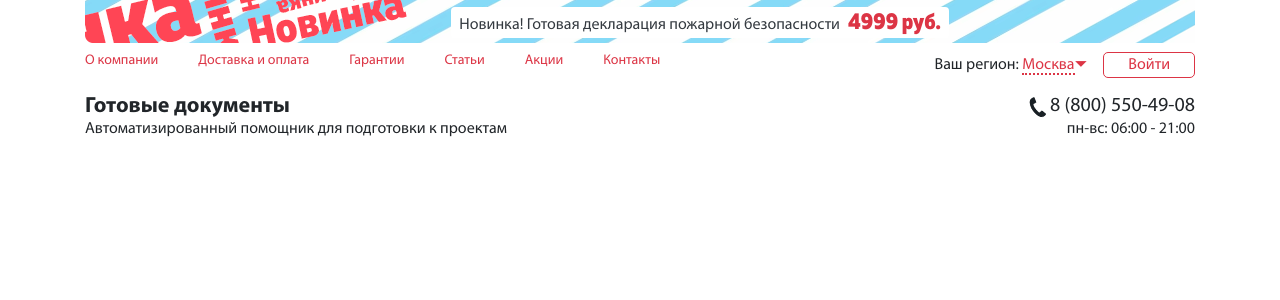
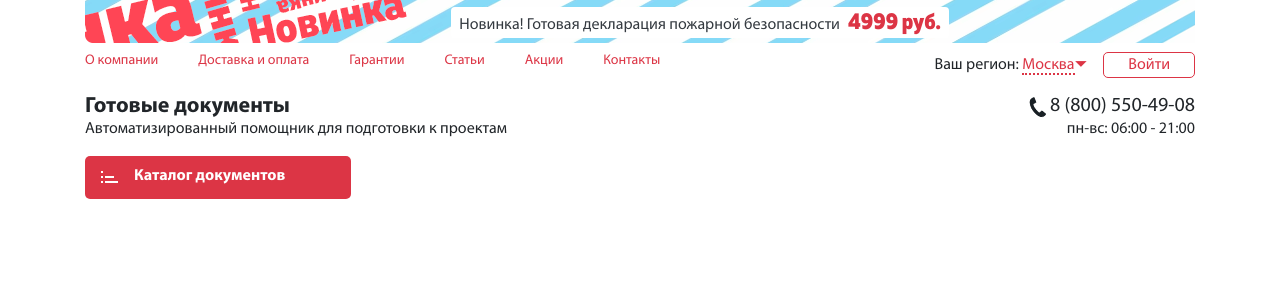
Before and after one commit to pmaks1985/new-gotdoc, a PHP site: page / in a window 1280 px wide. Shown: the top 300 px of the page. Run offline with PHP 8.4, Linux system fonts and the light colour scheme.

Commit message:
сделал кнопку Каталог

```diff
--- a/css/main.css
+++ b/css/main.css
@@ -128,4 +128,27 @@ body {
   font-weight: 400;
   color: #212529;
 }
+
+.catalog_btn {
+  width: 266px;
+  height: 43px;
+  background-color: #dc3545;
+  border-radius: 5px;
+}
+
+.catalog_btn_link {
+  font-family: MyriadPro-Bold_0;
+  font-size: 16px;
+  line-height: 1.2;
+  font-weight: 700;
+  color: #ffffff;
+}
+
+.catalog_btn_link:hover {
+  color: #ffffff;
+}
+
+.catalog_btn:hover {
+  background-color: #EE6673;
+}
 /*# sourceMappingURL=main.css.map */
--- a/css/main.scss
+++ b/css/main.scss
@@ -140,3 +140,26 @@ body {
     font-weight: 400;
     color: #212529;
 }
+
+.catalog_btn {
+    width: 266px;
+    height: 43px;
+    background-color: #dc3545;
+    border-radius: 5px;
+}
+
+.catalog_btn_link {
+    font-family: MyriadPro-Bold_0;
+    font-size: 16px;
+    line-height: 1.2;
+    font-weight: 700;
+    color: #ffffff;
+}
+
+.catalog_btn_link:hover {
+    color: #ffffff;
+}
+
+.catalog_btn:hover {
+    background-color: #EE6673;
+}
--- a/index.html
+++ b/index.html
@@ -73,6 +73,20 @@
                 </div>
 
             </div>
+            <div class="d-flex justify-content-between mt-3">
+                <div>
+                    <a class="catalog_btn_link text-decoration-none" href="#">
+                        <div class="catalog_btn d-flex align-items-center">
+                            <img class="p-3" src="/img/catalog.png" alt="catalog">
+                            <span>Каталог документов</span>
+                        </div>
+                    </a>
+                    <div>
+
+                    </div>
+                </div>
+
+            </div>
         </header>
     </div>
 
```
Also changed, not shown: img/catalog.png (added), 1 other file.
